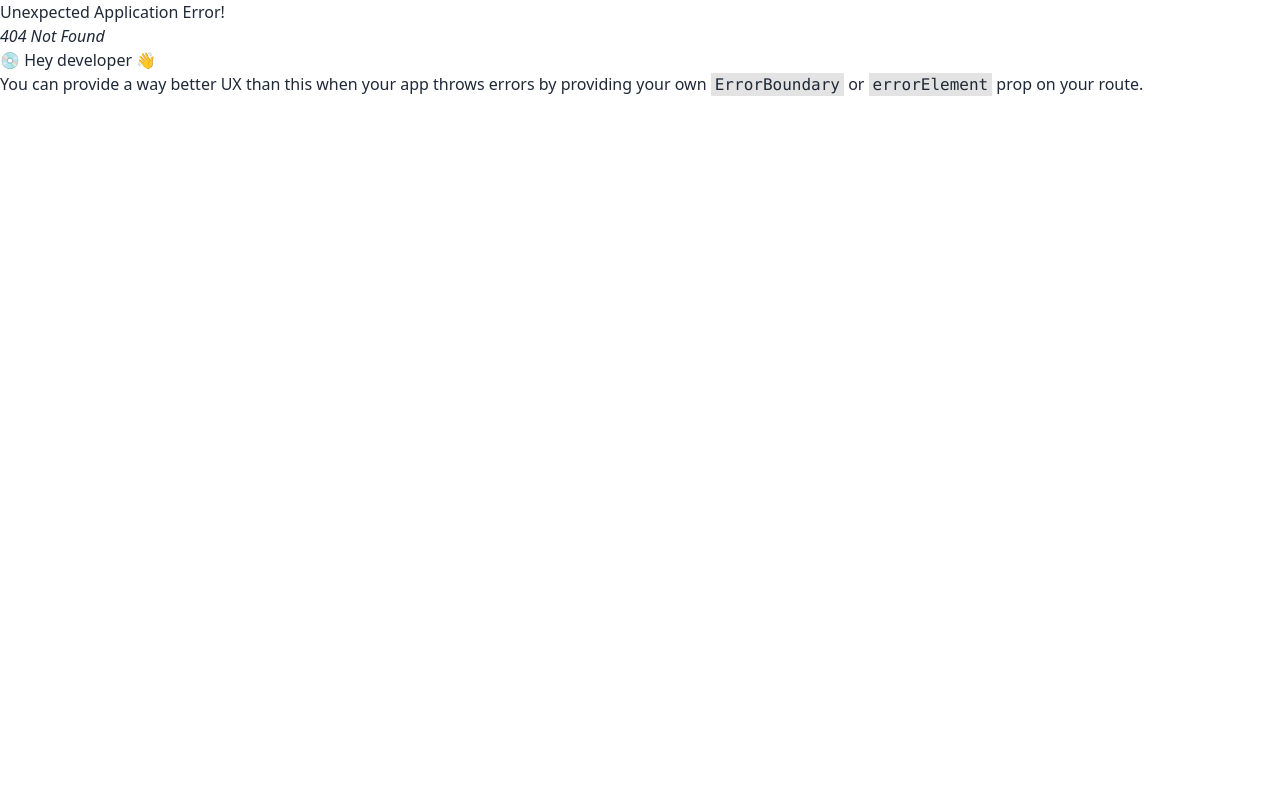
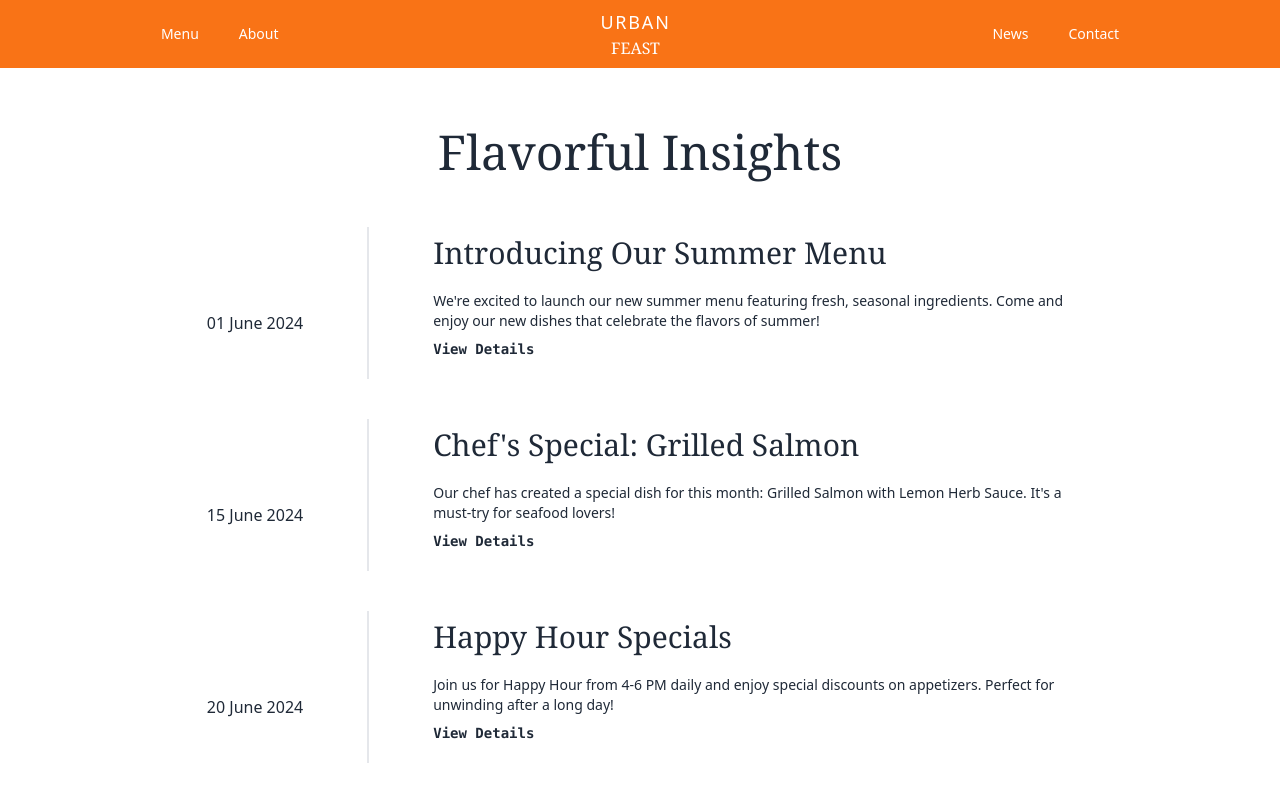
Before and after one commit to md-yamin/modern-table, a React (Vite) app: page /news in a window 1280 px wide. Before the commit this address had no page. Shown: the top 800 px of the page. Built offline with nearby package versions, Linux system fonts and the light colour scheme.

Commit message:
news page added and menu page added

```diff
--- /dev/null
+++ b/public/news.json
@@ -0,0 +1,62 @@
+[
+    {
+      "id": 1,
+      "title": "Introducing Our Summer Menu",
+      "description": "We're excited to launch our new summer menu featuring fresh, seasonal ingredients. Come and enjoy our new dishes that celebrate the flavors of summer!",
+      "date": "2024-06-01"
+    },
+    {
+      "id": 2,
+      "title": "Chef's Special: Grilled Salmon",
+      "description": "Our chef has created a special dish for this month: Grilled Salmon with Lemon Herb Sauce. It's a must-try for seafood lovers!",
+      "date": "2024-06-15"
+    },
+    {
+      "id": 3,
+      "title": "Happy Hour Specials",
+      "description": "Join us for Happy Hour from 4-6 PM daily and enjoy special discounts on appetizers. Perfect for unwinding after a long day!",
+      "date": "2024-06-20"
+    },
+    {
+      "id": 4,
+      "title": "Live Music Nights",
+      "description": "We're bringing live music to our restaurant every Friday night. Enjoy great food and live performances by local artists.",
+      "date": "2024-06-25"
+    },
+    {
+      "id": 5,
+      "title": "Farm-to-Table Experience",
+      "description": "Learn about our commitment to sustainability and quality with our Farm-to-Table Experience. Discover where our ingredients come from and how we use them to create delicious dishes.",
+      "date": "2024-07-01"
+    },
+    {
+      "id": 6,
+      "title": "Cooking Classes with Our Chef",
+      "description": "Sign up for cooking classes with our chef and learn how to make some of our signature dishes at home. Classes are available every Saturday.",
+      "date": "2024-07-10"
+    },
+    {
+      "id": 7,
+      "title": "New Dessert Menu",
+      "description": "Indulge in our new dessert menu featuring decadent treats like Chocolate Lava Cake and Tiramisu. Perfect for satisfying your sweet tooth!",
+      "date": "2024-07-15"
+    },
+    {
+      "id": 8,
+      "title": "Customer Appreciation Day",
+      "description": "Join us for Customer Appreciation Day and enjoy complimentary appetizers as a thank you for your continued support.",
+      "date": "2024-07-20"
+    },
+    {
+      "id": 9,
+      "title": "Family Fun Day",
+      "description": "Bring the whole family for a fun-filled day with special kids' meals, games, and activities. A great day out for everyone!",
+      "date": "2024-07-25"
+    },
+    {
+      "id": 10,
+      "title": "New Year's Eve Celebration",
+      "description": "Ring in the New Year with us! Enjoy a special New Year's Eve menu and live music to celebrate the arrival of the new year.",
+      "date": "2024-12-31"
+    }
+  ]
--- a/src/Pages/Home/Home.jsx
+++ b/src/Pages/Home/Home.jsx
@@ -26,14 +26,13 @@ const Home = () => {
     }
 
     return (
-        <div>
+        <div className="space-y-[20vh]">
             <Banner
                 subHeading='WELCOME TO URBAN FEAST'
                 heading='Embark on a Journey of Culinary Excellence'
                 buttonText='our menu'
                 bgImgUrl='https://i.ibb.co/qdzmFQP/55861.jpg'
             ></Banner>
-            <h2 className="md:text-4xl lg:text-5xl 2xl:text-6xl font-serif font-light text-center mb-[4%] mt-[6%]">Our Specialties</h2>
             <ItemsGrid></ItemsGrid>
             <IntroductionSection sectionData={sectionData}></IntroductionSection>
             <TableBooking></TableBooking>
--- /dev/null
+++ b/src/Pages/Menu/Menu.jsx
@@ -0,0 +1,22 @@
+import ItemsGrid from "../../Shared/ItemsGrid";
+
+
+const Menu = () => {
+    const btnStyle = "px-7 py-3 rounded-3xl text-lg border border-white hover:border-orange-500"
+    return (
+        <div>
+            <h2 className="md:text-4xl lg:text-5xl 2xl:text-6xl font-serif font-light text-center mb-[4vw] pt-[10vw]">Gourmet Delights</h2>
+            <div className="mb-[10vh] flex mx-auto justify-around container">
+                <button className={btnStyle}>All Menu</button>
+                <button className={btnStyle}>Breakfast</button>
+                <button className={btnStyle}>Lunch</button>
+                <button className={btnStyle}>Dinner</button>
+                <button className={btnStyle}>Dessert</button>
+                <button className={btnStyle}>Soft Drinks</button>
+            </div>
+            <ItemsGrid></ItemsGrid>
+        </div>
+    );
+};
+
+export default Menu;
--- /dev/null
+++ b/src/Pages/News/News.jsx
@@ -0,0 +1,33 @@
+import news from "../../../public/news.json"
+
+const News = () => {
+
+    const formatDate = (dateString) => {
+        const date = new Date(dateString);
+        return date.toLocaleDateString('en-GB', {
+          day: '2-digit',
+          month: 'long',
+          year: 'numeric'
+        });
+      };
+    return (
+        <div className="mx-auto container">
+            <h2 className="md:text-4xl lg:text-5xl 2xl:text-6xl font-serif font-light text-center mb-[4vw] pt-[10vw]">Flavorful Insights</h2>
+            {
+                news.map(article => <div key={article.id} className="flex mx-auto justify-center items-center">
+                    <div className="pr-[5vw]">
+                        <h2>{formatDate(article.date)}</h2>
+                    </div>
+                    <div className="border-l-2 pl-[5vw] mb-10">
+                        <h3 className="text-xl lg:text-3xl font-serif mt-2 mb-5">{article.title}</h3>
+                        <p className="mx-auto text-xs lg:text-sm w-[80vh]">{article.description}</p>
+                        <button className="hover:underline text-sm font-semibold font-mono mt-2 md:mt-2 mb-5">View Details</button>
+                    </div>
+                </div>)
+            }
+
+        </div>
+    );
+};
+
+export default News;
--- a/src/Routes/Routes.jsx
+++ b/src/Routes/Routes.jsx
@@ -1,14 +1,28 @@
 import { createBrowserRouter } from "react-router-dom";
 import Main from "../Layout/Main";
 import Home from "../Pages/Home/Home";
+import Menu from "../Pages/Menu/Menu";
+import Error404 from "../Shared/Error404";
+import News from "../Pages/News/News";
 
 export const router = createBrowserRouter([
     {
         path: "/",
         element: <Main></Main>,
-        children: [{
+        errorElement:<Error404></Error404>,
+        children: [
+            {
             path: "/",
             element: <Home></Home>,
-        }]
+            },
+            {
+            path: "/menu",
+            element: <Menu></Menu>,
+            },
+            {
+            path: "/news",
+            element: <News></News>,
+            },
+    ]
     },
 ]);
--- a/src/Shared/Banner.jsx
+++ b/src/Shared/Banner.jsx
@@ -1,6 +1,6 @@
 const Banner = ({subHeading, heading, buttonText,bgImgUrl}) => {
     return (
-        <div style={{backgroundImage: `url(${bgImgUrl})`}} className="w-screen h-screen text-white flex justify-center items-end bg-no-repeat bg-cover bg-fixed">
+        <div style={{backgroundImage: `url(${bgImgUrl})`}} className="h-[80vh] text-white flex justify-center items-end bg-no-repeat bg-cover bg-fixed">
             <div className="-ml-[10%] mb-[5%] space-y-5">
                 <h4 className="text-sm font-mono tracking-wider">{subHeading}</h4>
                 <h1 className="lg:text-6xl xl:text-7xl text-wrap max-w-3xl font-serif">{heading}</h1>
--- /dev/null
+++ b/src/Shared/Error404.jsx
@@ -0,0 +1,22 @@
+import { Link } from "react-router-dom";
+
+const Error404 = () => {
+    return (
+        <div>
+            <section className="flex items-center h-full p-16 dark:bg-gray-50 dark:text-gray-800">
+                <div className="container flex flex-col items-center justify-center px-5 mx-auto my-8">
+                    <div className="max-w-md text-center">
+                        <h2 className="mb-8 font-extrabold text-9xl dark:text-gray-400">
+                            <span className="sr-only">Error</span>404
+                        </h2>
+                        <p className="text-2xl font-semibold md:text-3xl">Sorry, we couldn&apos;t find this page.</p>
+                        <p className="mt-4 mb-8 dark:text-gray-600">But don&apos;t worry, you can find plenty of other things on our homepage.</p>
+                        <Link to='/'><li className="px-8 py-3 font-semibold rounded dark:bg-violet-600 dark:text-gray-50">Back to homepage</li></Link>
+                    </div>
+                </div>
+            </section>
+        </div>
+    );
+};
+
+export default Error404;
--- a/src/Shared/Footer.jsx
+++ b/src/Shared/Footer.jsx
@@ -1,6 +1,6 @@
 const Footer = () => {
     return (
-        <div>
+        <div className="mt-[5%]">
             <footer className="footer footer-center bg-base-200 text-base-content rounded p-10">
                 <nav className="grid grid-flow-col gap-4">
                     <a className="link link-hover">About us</a>
--- a/src/Shared/ItemsGrid.jsx
+++ b/src/Shared/ItemsGrid.jsx
@@ -7,14 +7,22 @@ const ItemsGrid = () => {
     const noDescription = location.pathname.includes('menu')
 
     return (
+        <div>
+            {
+                noDescription ?
+
+                    <></>
+                    :
+                    <h2 className="md:text-4xl lg:text-5xl 2xl:text-6xl font-serif font-light text-center mb-[4vw] mt-[6vw]">Our Specialties</h2>
+            }
             <div className="grid grid-cols-2 md:grid-cols-3 mx-auto container">
                 {
-                data.map(item=><div key={item.id} className="mx-auto flex flex-col">
-                <img className="w-[70%] h-[80%] mx-auto mb-2" src={item.image} alt="" />
-                <h3 className="text-lg lg:text-xl text-center font-serif mt-2 mb-2">{item.title}</h3>
+                    data.map(item => <div key={item.id} className="mx-auto flex flex-col gap-5">
+                        <img className="w-[80%] h-[80%] mx-auto mb-2" src={item.image} alt="" />
+                        <h3 className="text-xl lg:text-3xl text-center font-serif mt-2">{item.title}</h3>
                         {
-                    noDescription?
-                    <h3>{item.price}</h3>
+                            noDescription ?
+                                <h3 className="text-center font-medium font-serif text-2xl text-amber-500">${item.price} USD</h3>
                                 :
                                 <p className="w-[70%] mx-auto text-xs lg:text-sm text-center ">{item.description}</p>
                         }
@@ -23,6 +31,7 @@ const ItemsGrid = () => {
 
                 }
             </div>
+        </div>
     );
 };
 
--- a/src/Shared/Navbar.jsx
+++ b/src/Shared/Navbar.jsx
@@ -1,24 +1,26 @@
+import { Link } from "react-router-dom";
 
 
 const Navbar = () => {
     return (
         <div>
-            <div className="items-center text-white w-full bg-orange-500 fixed z-10">
+            <div className="items-center text-white bg-orange-500 fixed z-10 w-screen">
                 <div className="flex justify-around mx-auto">
                     <ul
                         className="flex my-3 gap-10 p-2 text-sm items-center">
-                        <li className="hover:underline">Menu</li>
-                        <li className="hover:underline">About</li>
+                            <Link to='/menu'><li className="hover:underline">Menu</li></Link>
+                            <Link to='/about'><li className="hover:underline">About</li></Link>
                     </ul>
                     <ul
                         className="flex gap-5 p-2 text-center uppercase">
-                        <li><span className="text-lg font-sans font-medium tracking-widest">Urban</span><br /><span className="font-serif">Feast</span></li>
+                            <Link to='/'><li><span className="text-lg font-sans font-medium tracking-widest">Urban</span><br /><span className="font-serif">Feast</span></li></Link>
+
                     </ul>
 
                     <ul
                         className="flex my-3 gap-10 p-2 text-sm items-center">
-                        <li className="hover:underline">News</li>
-                        <li className="hover:underline">Contact</li>
+                        <Link to='/news'><li className="hover:underline">News</li></Link>
+                        <Link to='/contact'><li className="hover:underline">Contact</li></Link>
                     </ul>
                 </div>
             </div>
```
Lines whose indentation alone changed are shown as unchanged.
